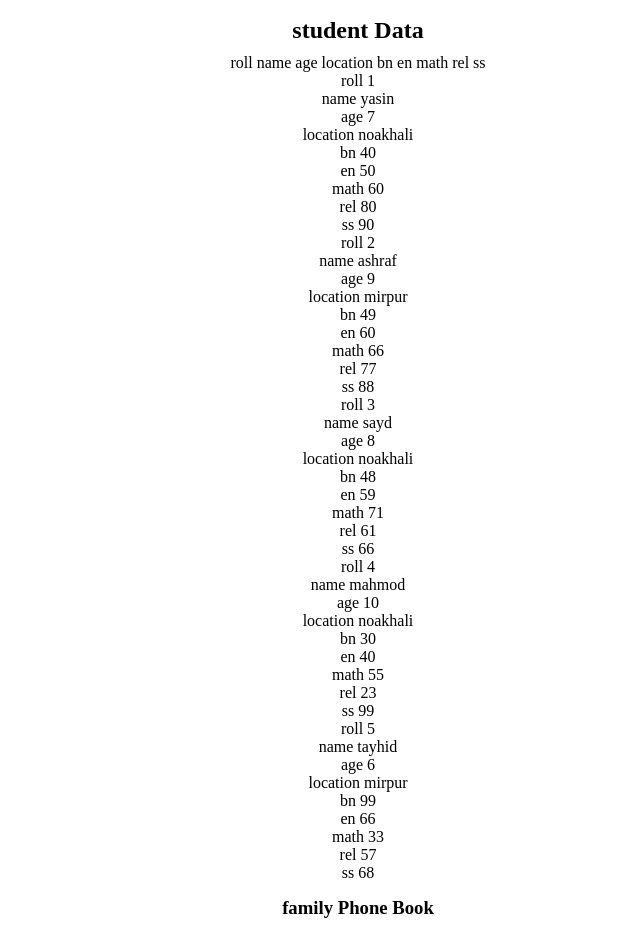
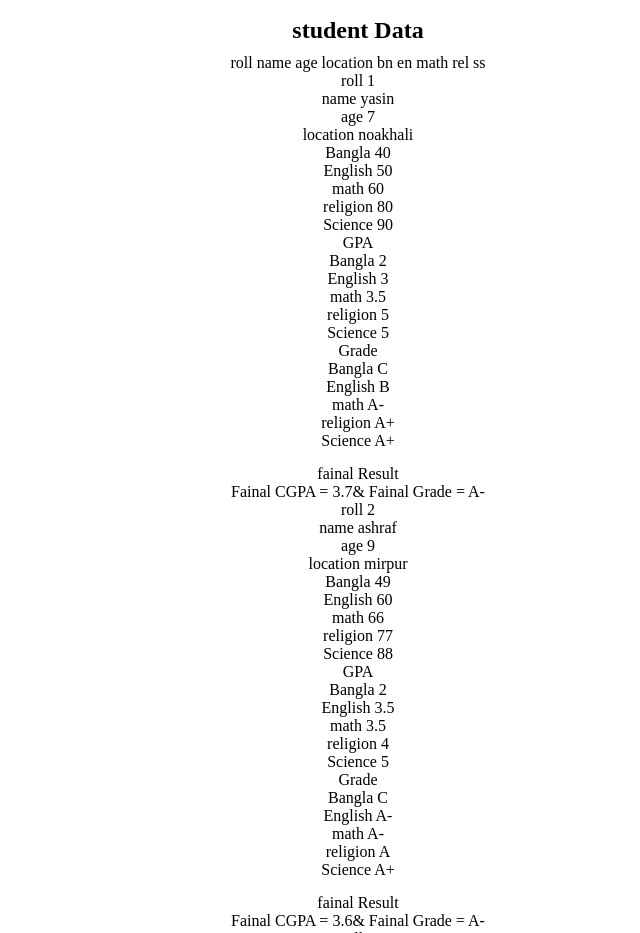
Before and after one commit to abdus21/Class11, a plain HTML site: page index.html in a window 1280 px wide. Shown: the part 937-1870 px from the top of the page, without its empty margins (282-922 px from the left). Drawn offline with Linux system fonts and the light colour scheme.

Commit message:
modified

```diff
--- /dev/null
+++ b/function.js
@@ -0,0 +1,75 @@
+
+
+
+function Result(){
+
+    // GPA calculator
+    this.GpaGradeCal = function(marks){
+          let gpa;
+          let grade;
+          if( marks >= 0 && marks <33 ){
+              gpa = 0.0;
+              grade = 'F'
+          }else if( marks >= 33 && marks <40 ){
+              gpa = 1.0;
+              grade = 'D';
+          }else if( marks >= 40 && marks <50 ){
+            gpa = 2.0;
+            grade = 'C';
+        }else if( marks >= 50 && marks <60 ){
+            gpa = 3.0;
+            grade = 'B';
+        }else if( marks >= 60 && marks <70 ){
+            gpa = 3.5;
+            grade = 'A-';
+        }else if( marks >= 70 && marks <80 ){
+            gpa = 4.0;
+            grade = 'A';
+        }else if( marks >= 80 && marks <100 ){
+            gpa = 5.0;
+            grade = 'A+';
+        }
+
+
+        return {
+            gpa : gpa,
+            grade : grade,
+        }
+    }
+
+    // Fainal Result
+    this.fainalResult = function( bn, en, math, rel, ss ){
+        let cgpa;
+        let fainalGrade;
+
+        let totalCgpa = this.GpaGradeCal(bn).gpa + this.GpaGradeCal(en).gpa + this.GpaGradeCal(math).gpa + this.GpaGradeCal(rel).gpa + this.GpaGradeCal(ss).gpa;
+
+        cgpa = totalCgpa / 5;
+
+        if( bn <33 || en <33 || math <33 || rel <33 || ss <33){
+            fainalGrade = 'F';
+        }else if( cgpa >= 0 && cgpa < 1 ){
+            fainalGrade = 'F'
+        }else if( cgpa >= 1 && cgpa < 2 ){
+            fainalGrade = 'D'
+        }else if( cgpa >= 2 && cgpa < 3 ){
+            fainalGrade = 'C'
+        }else if( cgpa >= 3 && cgpa < 3.5 ){
+            fainalGrade = 'B'
+        }else if( cgpa >= 3.5 && cgpa < 4 ){
+            fainalGrade = 'A-'
+        }else if( cgpa >= 4 && cgpa < 5 ){
+            fainalGrade = 'A'
+        }else if( cgpa == 5){
+            fainalGrade = 'A+'
+        }
+
+        return {
+            fainalCgpa : fainalGrade == 'F' ? 'Faidel' : cgpa,
+            fainalGrade : fainalGrade,
+        }
+
+    }
+}
+
+let abdusSamad = new Result();
--- a/index.html
+++ b/index.html
@@ -44,6 +44,7 @@
         </div>
     </section>
 
+    <script src="function.js"></script>
     <script src="data.js"></script>
 <script src="practice.js"></script>
 
--- a/practice.js
+++ b/practice.js
@@ -27,11 +27,26 @@ student.map(data =>{
     <p> name ${data.name}</p>
     <p>age ${data.age}</p>
     <p>location ${data.location}</p>
-    <span>  bn ${data.bn} </span>
-    <p>  en  ${data.en}</p>
+    <span>  Bangla  ${data.bn} </span>
+    <p>English   ${data.en}</p>
     <span>  math  ${data.math} </span>
-    <p>  rel  ${data.rel} </p>
-    <span>  ss  ${data.ss} </span>
+    <p>  religion ${data.rel} </p>
+    <span style="display:block">  Science  ${data.ss} </span>
+    <p style="display:inline-block;margin:0 50px";>GPA</p>
+    <p>Bangla ${abdusSamad.GpaGradeCal(data.bn).gpa}</p>
+    <p>English ${abdusSamad.GpaGradeCal(data.en).gpa}</p>
+    <p>math ${abdusSamad.GpaGradeCal(data.math).gpa}</p>
+    <p>religion ${abdusSamad.GpaGradeCal(data.rel).gpa}</p>
+    <p>Science ${abdusSamad.GpaGradeCal(data.ss).gpa}</p>
+    <span>Grade</span>
+    <p>Bangla ${abdusSamad.GpaGradeCal(data.bn).grade}</p>
+    <p>English ${abdusSamad.GpaGradeCal(data.en).grade}</p>
+    <p>math ${abdusSamad.GpaGradeCal(data.math).grade}</p>
+    <p>religion ${abdusSamad.GpaGradeCal(data.rel).grade}</p>
+    <p>Science ${abdusSamad.GpaGradeCal(data.ss).grade}</p>
+    <p style="margin-top:15px";>fainal Result</p>
+
+    <p>Fainal CGPA = ${abdusSamad.fainalResult(data.bn,data.en,data.math,data.rel,data.ss).fainalCgpa}&  Fainal  Grade = ${abdusSamad.fainalResult(data.bn,data.en,data.math,data.rel,data.ss).fainalGrade}</p>
 </div>
     `
 })
@@ -43,7 +58,7 @@ familyPhoneBook.map(data =>{
 
     phoneBook.innerHTML += `
 
-    <table border="">
+    <table border="1px solid #000";padding="20px">
     <tr>
         <th>ID </th>
         <th>Name </th>
--- a/style.css
+++ b/style.css
@@ -8,7 +8,7 @@
     justify-content: center;
 
 }
-.tem{
+.parenttem .tem{
     text-align: center;
     margin: 10px;
     width: 50%;
@@ -33,5 +33,6 @@
 .phonebook{
 
     width: 1000px;
-    text-align: center !important;
+    text-align: center;
+
 }
```
